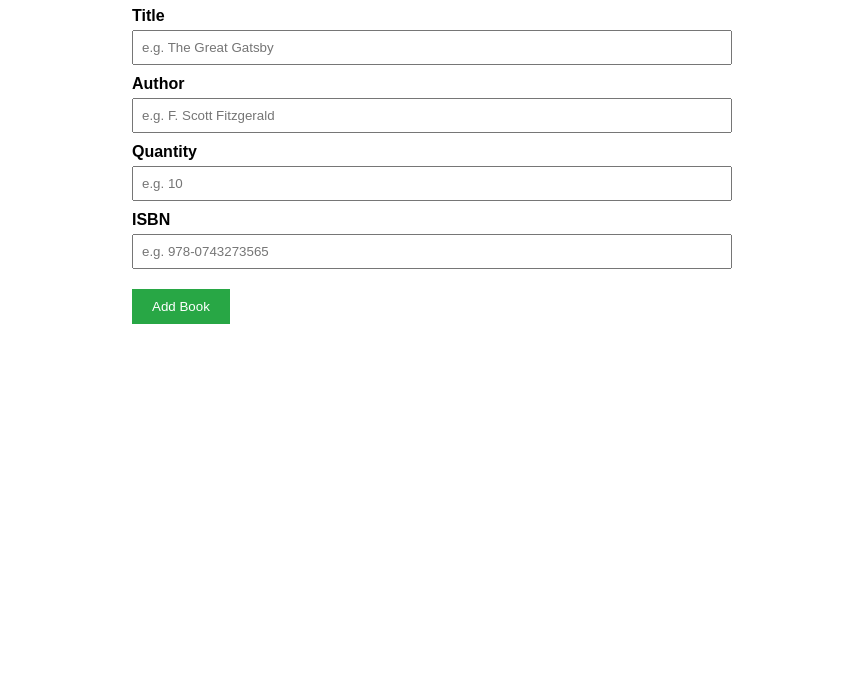
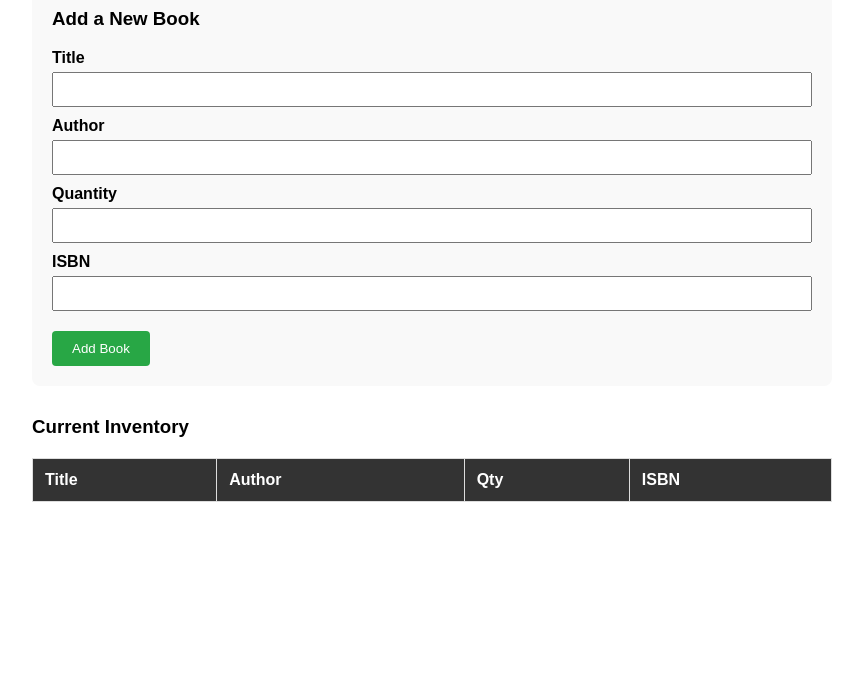
Before and after one commit to DynamoKai/POETS, a website: page public/index.html in a window 1280 px wide. Shown: the part 122-800 px from the top of the page, without its empty margins (208-1071 px from the left). Drawn offline with Linux system fonts and the light colour scheme; no server answers.

Commit message:
modified html add current directory script

```diff
--- a/public/index.html
+++ b/public/index.html
@@ -7,24 +7,29 @@
     <style>
       body {
         font-family: sans-serif;
-        max-width: 600px;
+        max-width: 800px;
         margin: 2rem auto;
-        padding: 01rem;
+        padding: 0 1rem;
       }
 
+      /* Form Styles */
+      .form-container {
+        background: #f9f9f9;
+        padding: 20px;
+        border-radius: 8px;
+        margin-bottom: 30px;
+      }
       label {
         display: block;
         margin-top: 10px;
         font-weight: bold;
       }
-
       input {
         width: 100%;
         padding: 8px;
         margin-top: 5px;
         box-sizing: border-box;
       }
-
       button {
         margin-top: 20px;
         padding: 10px 20px;
@@ -32,52 +37,115 @@
         color: white;
         border: none;
         cursor: pointer;
+        border-radius: 4px;
       }
-
       button:hover {
         background-color: #218838;
       }
+
+      /* Table Styles */
+      table {
+        width: 100%;
+        border-collapse: collapse;
+        margin-top: 20px;
+      }
+      th,
+      td {
+        border: 1px solid #ddd;
+        padding: 12px;
+        text-align: left;
+      }
+      th {
+        background-color: #333;
+        color: white;
+      }
+      tr:nth-child(even) {
+        background-color: #f2f2f2;
+      }
     </style>
   </head>
+
   <body>
-    <h1>📚 Add a New Book</h1>
-    <form action="/add-book" method="POST">
-      <label for="title">Title</label>
-      <input
-        type="text"
-        id="title"
-        name="title"
-        required
-        placeholder="e.g. The Great Gatsby"
-      />
+    <h1>📚 Book Inventory</h1>
 
-      <label for="author">Author</label>
-      <input
-        type="text"
-        id="author"
-        name="author"
-        required
-        placeholder="e.g. F. Scott Fitzgerald"
-      />
+    <div class="form-container">
+      <h3>Add a New Book</h3>
+      <form id="addBookForm">
+        <label for="title">Title</label>
+        <input type="text" id="title" name="title" required />
 
-      <label for="quantity">Quantity</label>
-      <input
-        type="number"
-        id="quantity"
-        name="quantity"
-        required
-        placeholder="e.g. 10"
-      />
+        <label for="author">Author</label>
+        <input typer="text" id="author" name="author" required />
 
-      <label for="isbn">ISBN</label>
-      <input
-        type="text"
-        id="isbn"
-        name="isbn"
-        placeholder="e.g. 978-0743273565"
-      />
+        <label for="quantity">Quantity</label>
+        <input type="number" id="quantity" name="quantity" required />
 
-      <button type="submit">Add Book</button>
-    </form>
+        <label for="isbn">ISBN</label>
+        <input type="text" id="isbn" name="isbn" />
+        <button type="submit">Add Book</button>
+      </form>
+    </div>
+
+    <h3>Current Inventory</h3>
+    <table id="booksTable">
+      <thead>
+        <tr>
+          <th>Title</th>
+          <th>Author</th>
+          <th>Qty</th>
+          <th>ISBN</th>
+        </tr>
+      </thead>
+      <tbody></tbody>
+    </table>
+
+    <script>
+      //1. Function to fetch and display books
+      async function loadBooks() {
+        const response = await fetch("/books");
+        const books = await response.json();
+
+        const tableBody = document.querySelector("#booksTable tbody");
+        tableBody.innerHTML = ""; // Clear current list
+
+        books.forEach((book) => {
+          const row = document.createElement("tr");
+          row.innerHTML = `
+                <td>${book.title}</td>
+                <td>${book.author}</td>
+                <td>${book.quantity}</td>
+                <td>${book.isbn}</td>
+                `;
+          tableBody.appendChild(row);
+        });
+      }
+
+      //2. Handle Form Submission (So page doesn't reload)
+      document
+        .getElementById("addBookForm")
+        .addEventListener("submit", async (e) => {
+          e.preventDefault(); //stop the form from causing a page reload
+
+          const formData = {
+            title: document.getElementById("title").value,
+            author: document.getElementById("author").value,
+            quantity: document.getElementById("quantity").value,
+            isbn: document.getElementById(isbn).value,
+          };
+
+          await fetch("/add-book", {
+            method: "POST",
+            headers: { "Content-Type": "application/json" },
+            body: JSON.stringify(formData),
+          });
+
+          //Clear form and reload list
+          e.target.reset();
+          loadBooks();
+        });
+
+      //3. Load books when page opens
+      loadBooks();
+    </script>
   </body>
 </html>
```
